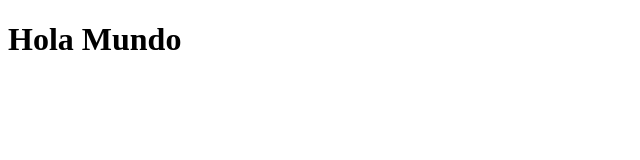
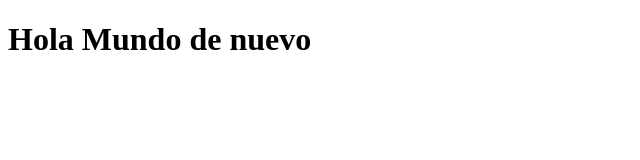
Before and after one commit to Kodex0057/gen-27-group-2, a plain HTML site: page index.html in a window 1280 px wide. Shown: the whole page, without its empty margins (0-640 px from the left). Drawn offline with Linux system fonts and the light colour scheme.

Commit message:
archivo index.html, modificado

```diff
--- a/index.html
+++ b/index.html
@@ -7,6 +7,6 @@
   <title>Document</title>
 </head>
 <body>
-  <h1>Hola Mundo</h1>
+  <h1>Hola Mundo de nuevo</h1>
 </body>
 </html>
```
